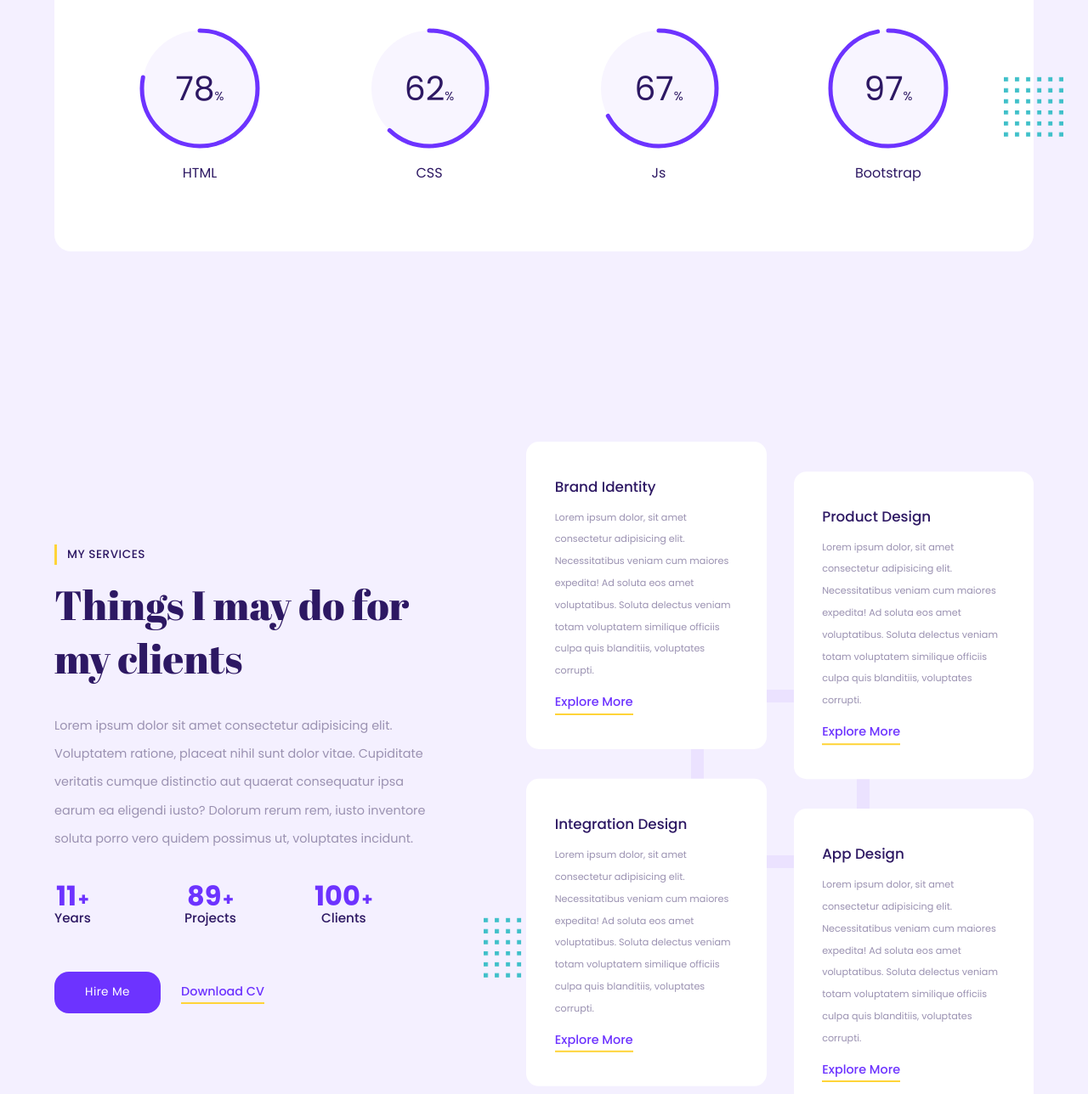
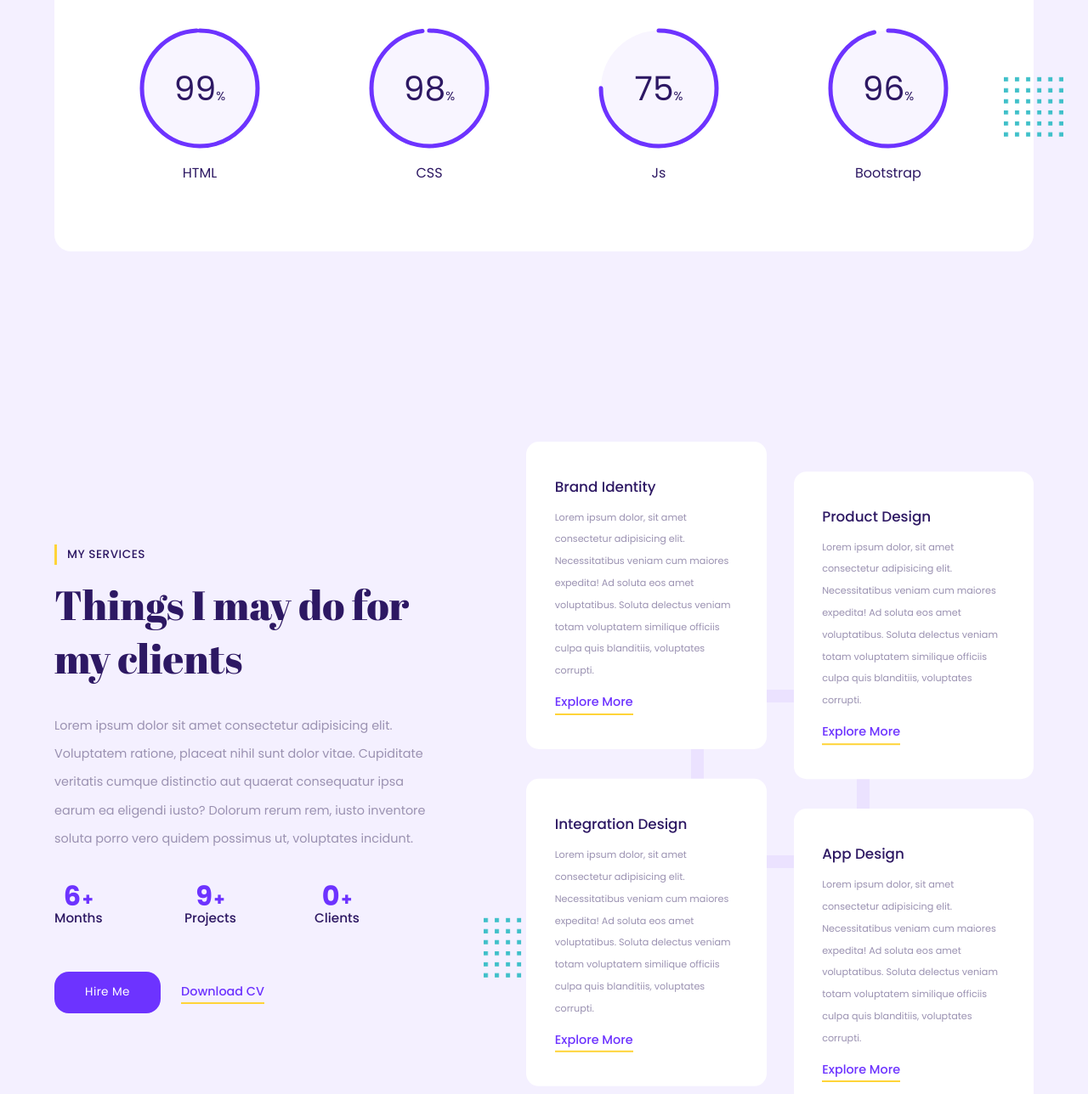
Before and after one commit to Blackpearl22/Portfolio.github.io, a plain HTML site: page index.html in a window 1280 px wide. Shown: the part 2083-3371 px from the top of the page at 85% size. Drawn offline with nearby package versions, Linux system fonts and the light colour scheme.

Commit message:
Update index.html

```diff
--- a/index.html
+++ b/index.html
@@ -400,7 +400,7 @@
                     <circle r="68" cx="75" cy="75" />
                   </svg><!-- cx=150px/2(width=150px of sk-progress), cy=150px/2(height=150px of sk-progress) -->
                   <h2 class="counter">
-                    <span data-target="78">0</span>%
+                    <span data-target="99">0</span>%
                   </h2>
                 </div>
                 <div class="sk-title">HTML</div>
@@ -411,7 +411,7 @@
                     <circle r="68" cx="75" cy="75"  />
                   </svg>
                   <h2 class="counter">
-                    <span data-target="62">0</span>%
+                    <span data-target="98">0</span>%
                   </h2>
                 </div>
                 <div class="sk-title">CSS</div>
@@ -422,7 +422,7 @@
                     <circle r="68" cx="75" cy="75"  />
                   </svg>
                   <h2 class="counter">
-                    <span data-target="67">0</span>%
+                    <span data-target="75">0</span>%
                   </h2>
                 </div>
                 <div class="sk-title">Js</div>
@@ -433,7 +433,7 @@
                     <circle r="68" cx="75" cy="75"  />
                   </svg>
                   <h2 class="counter">
-                    <span data-target="97">0</span>%
+                    <span data-target="96">0</span>%
                   </h2>
                 </div>
                 <div class="sk-title">Bootstrap</div>
@@ -454,15 +454,15 @@
             <p class="text">Lorem ipsum dolor sit amet consectetur adipisicing elit. Voluptatem ratione, placeat nihil sunt dolor vitae. Cupiditate veritatis cumque distinctio aut quaerat consequatur ipsa earum ea eligendi iusto? Dolorum rerum rem, iusto inventore soluta porro vero quidem possimus ut, voluptates incidunt.</p>
             <div class="milestones">
               <div class="ml">
-                <h2 class="number"><span data-target="11">0</span>+</h2>
-                <h5>Years</h5>
+                <h2 class="number"><span data-target="6">0</span>+</h2>
+                <h5>Months</h5>
               </div>
               <div class="ml">
-                <h2 class="number"><span data-target="89">0</span>+</h2>
+                <h2 class="number"><span data-target="9">0</span>+</h2>
                 <h5>Projects</h5>
               </div>
               <div class="ml">
-                <h2 class="number"><span data-target="100">0</span>+</h2>
+                <h2 class="number"><span data-target="0">0</span>+</h2>
                 <h5>Clients</h5>
               </div>
             </div>
```
